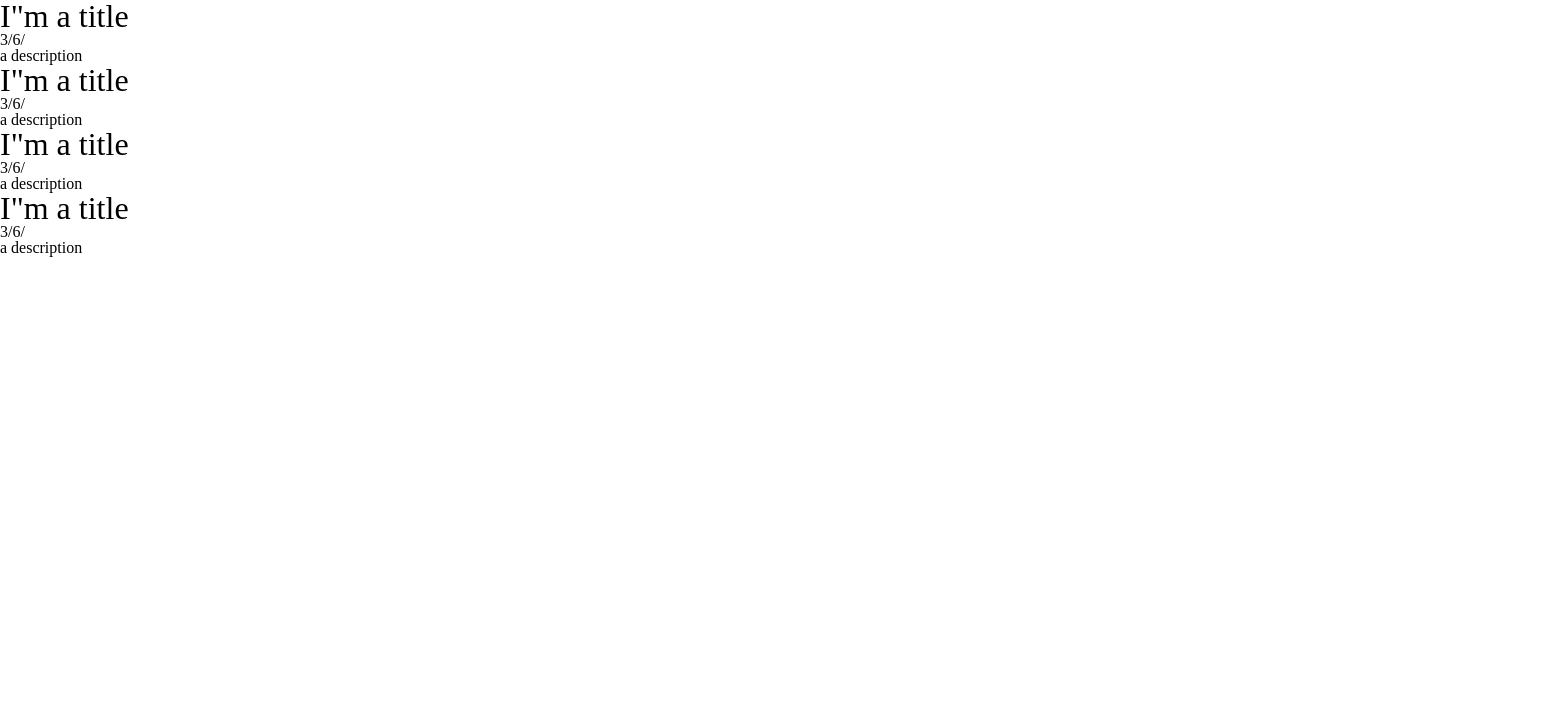
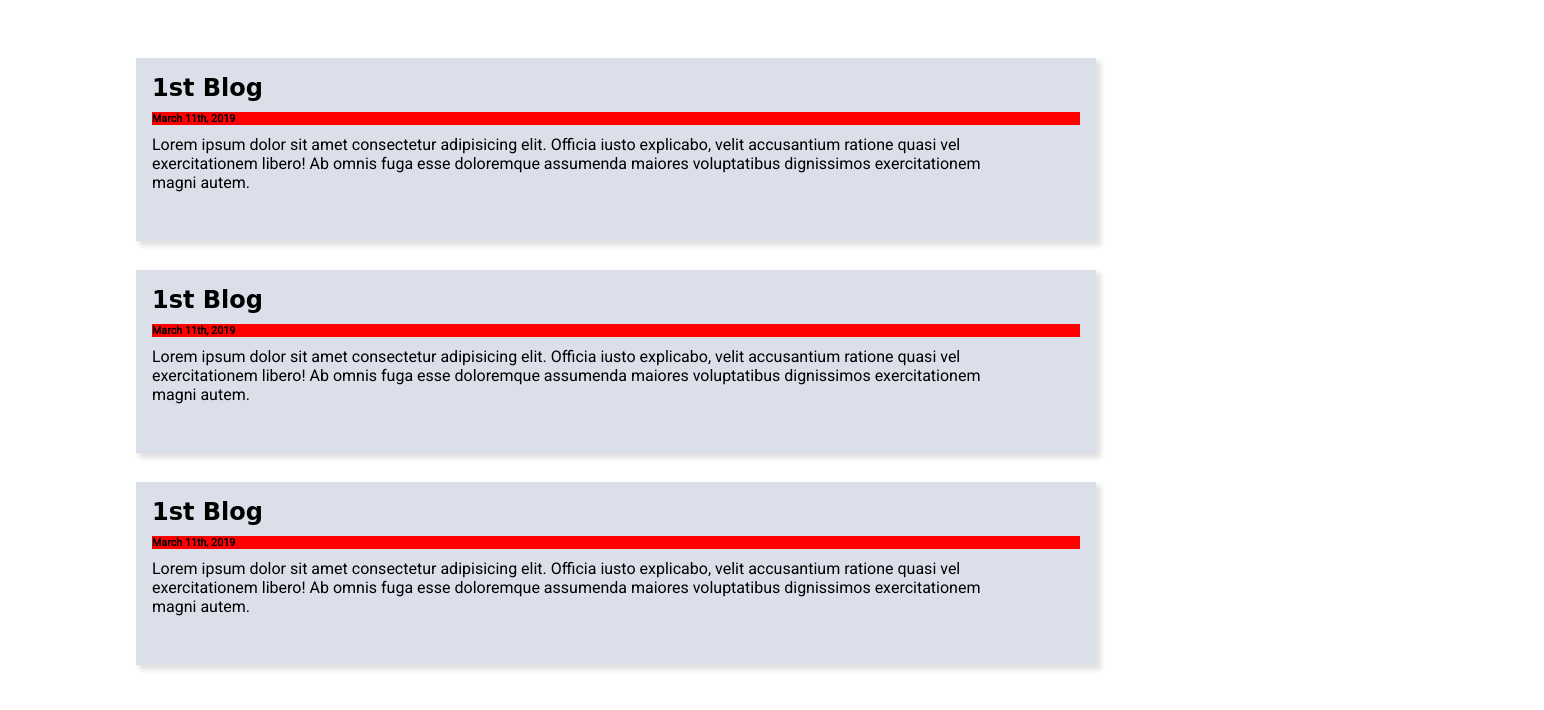
Before and after one commit to juan-rod/ACA_web101_juan_rodriguez, a plain HTML site: page src/blog/blog.html in a window 1280 px wide. Shown: the whole page, 1544 px wide, since content can reach past the window. Drawn offline with Linux system fonts and the light colour scheme; a web font is replaced by a local one.

Commit message:
added blog

```diff
--- a/src/blog/blog.css
+++ b/src/blog/blog.css
@@ -1,15 +1,45 @@
+@import url('https://fonts.googleapis.com/css?family=Roboto');
+@import url('https://fonts.googleapis.com/css?family=ZCOOL+QingKe+HuangYou');
 /* .border {
     border: 1px solid red;
-}
-.border2 {
+} */
+/* .border2 {
     border: 1px solid yellow;
-}
-.border3 {
+} */
+/* .border3 {
     border: 1px solid blue;
 }
 .border4 {
     border: 1px solid black;
 } */
+body {
+    height: 100%;
+    width: 100%;
+    padding: 50px 10% 0;
+    font-family: 'Roboto', sans-serif;
+}
+
 main {
+    width: 75%;
 
 }
+div .title, .date, .description {
+    margin: 10px 10px 0 10px;
+}
+h2 {
+    font-family: 'ZCOOL QingKe HuangYou', cursive;
+
+}
+.date {
+    background: red;
+}
+p {
+    height: 100px;
+    width: 90%;
+}
+.blog__container {
+    margin: 0 0 3%;
+    background: #dbdfea;
+    box-shadow: 4px 4px 5px 1px rgba(0, 0, 0, 0.12);
+    padding: 6px;
+}
--- a/src/blog/blog.html
+++ b/src/blog/blog.html
@@ -4,32 +4,34 @@
     <meta charset="UTF-8">
     <meta name="viewport" content="width=device-width, initial-scale=1.0">
     <meta http-equiv="X-UA-Compatible" content="ie=edge">
-    <title>Blog</title>
+    <title>Blog Page</title>
+    <link href="https://fonts.googleapis.com/css?family=ZCOOL+QingKe+HuangYou" rel="stylesheet">
     <link rel="stylesheet" href="./blog.css">
-    <link rel="stylesheet" href="../../reset.css">
 </head>
 <body>
-  <main class="blog-container border">
-      <div class="blog-box border2">
-          <h1 class="blog-box--title border3">I"m a title</h1>
-          <p>3/6/</p>
-          <div class="description border4">a description</div>
-      </div>
-      <div class="blog-box border2">
-          <h1 class="blog-box--title border3">I"m a title</h1>
-          <p>3/6/</p>
-          <div class="description border4">a description</div>
-      </div>
-      <div class="blog-box border2">
-          <h1 class="blog-box--title border3">I"m a title</h1>
-          <p>3/6/</p>
-          <div class="description border4">a description</div>
-      </div>
-      <div class="blog-box border2">
-          <h1 class="blog-box--title border3">I"m a title</h1>
-          <p>3/6/</p>
-          <div class="description border4">a description</div>
-      </div>
-  </main>
+    <main class="container border">
+        <div class="blog__container border2">
+            <h2 class="title border3">1st Blog</h2>
+            <h6 class="date border4">March 11th, 2019</h6>
+            <p class="description border">
+                Lorem ipsum dolor sit amet consectetur adipisicing elit. Officia iusto explicabo, velit accusantium ratione quasi vel exercitationem libero! Ab omnis fuga esse doloremque assumenda maiores voluptatibus dignissimos exercitationem magni autem.
+            </p>
+        </div>
+        <div class="blog__container border2">
+            <h2 class="title border3">1st Blog</h2>
+            <h6 class="date border4">March 11th, 2019</h6>
+            <p class="description border">
+                Lorem ipsum dolor sit amet consectetur adipisicing elit. Officia iusto explicabo, velit accusantium ratione quasi vel exercitationem libero! Ab omnis fuga esse doloremque assumenda maiores voluptatibus dignissimos exercitationem magni autem.
+            </p>
+        </div>
+        <div class="blog__container border2">
+            <h2 class="title border3">1st Blog</h2>
+            <h6 class="date border4">March 11th, 2019</h6>
+            <p class="description border">
+                Lorem ipsum dolor sit amet consectetur adipisicing elit. Officia iusto explicabo, velit accusantium ratione quasi vel exercitationem libero! Ab omnis fuga esse doloremque assumenda maiores voluptatibus dignissimos exercitationem magni autem.
+            </p>
+        </div>
+    </main>
+
 </body>
 </html>
```
